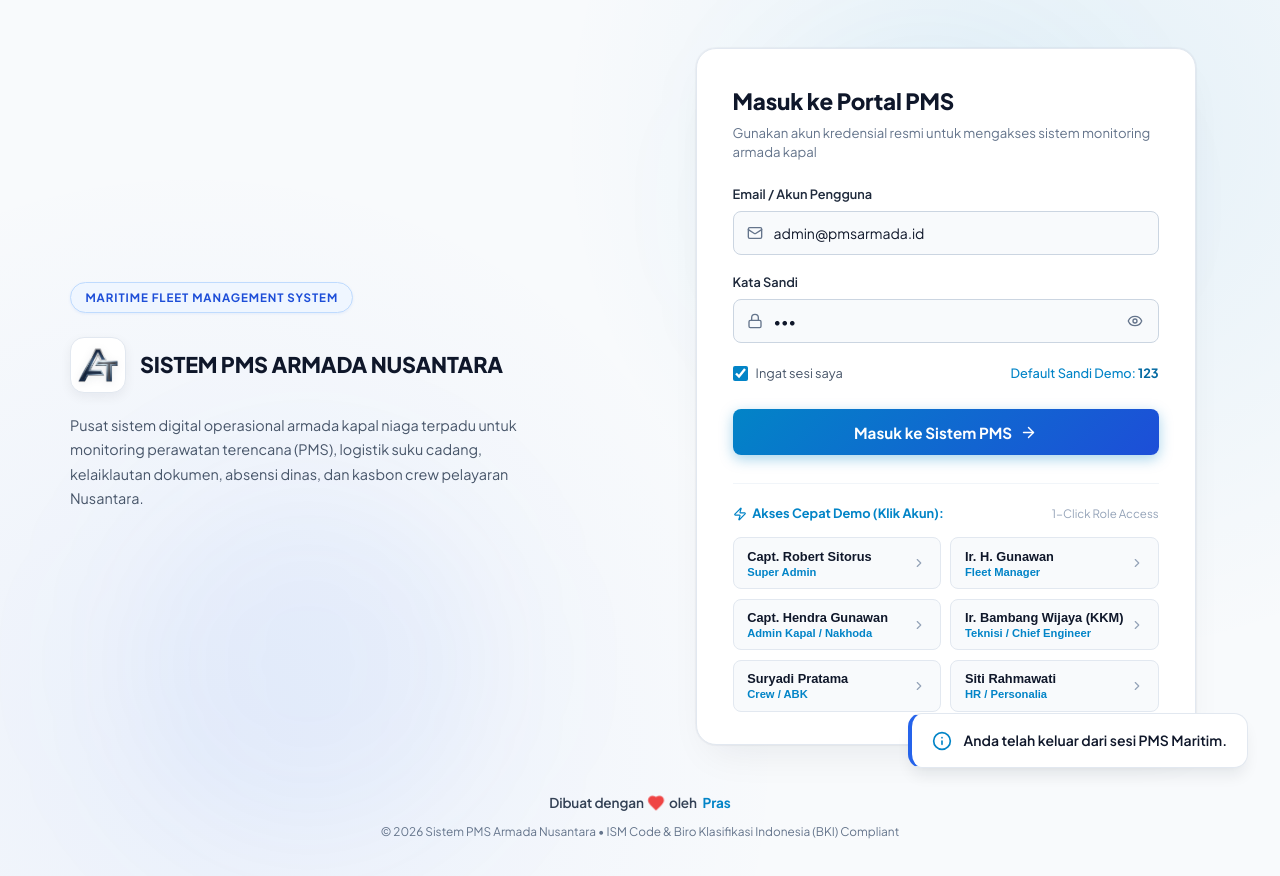
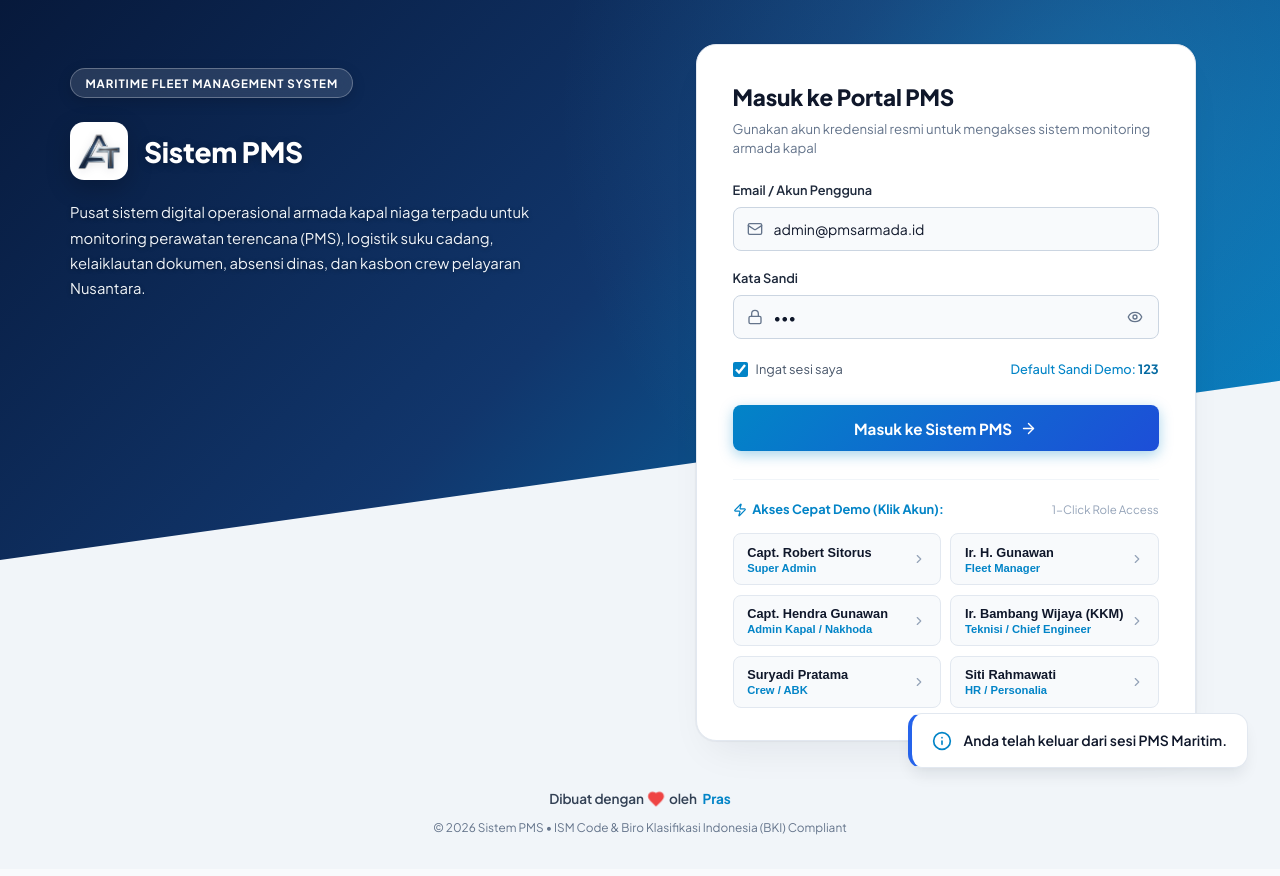
Before and after one commit to Prasetya1721/PMS.v2, a React (Vite) app: page / in a window 1280 px wide. Both pictures are taken after a click on the button 1229 px from the left and 33 px from the top of the page. Shown: the top 876 px of the page. Built offline with nearby package versions, Linux system fonts and the light colour scheme.

Commit message:
feat: apply blue and white dual-tone background and rename title to Sistem PMS

```diff
--- a/src/App.jsx
+++ b/src/App.jsx
@@ -102,12 +102,12 @@ export default function App() {
                   Dibuat dengan <Heart size={13} className="bhk-heart-icon" fill="#ef4444" color="#ef4444" /> oleh <strong className="bhk-author-name">Pras</strong>
                 </span>
                 <span className="app-footer-compliance">
-                  © 2026 Sistem PMS Armada Nusantara • ISM Code & Biro Klasifikasi Indonesia (BKI) Compliant
+                  © 2026 Sistem PMS • ISM Code & Biro Klasifikasi Indonesia (BKI) Compliant
                 </span>
               </div>
             </div>
             <div className="app-footer-right">
-              <span className="app-footer-badge">Sistem PMS Armada v2.4</span>
+              <span className="app-footer-badge">Sistem PMS v2.4</span>
             </div>
           </div>
         </footer>
--- a/src/components/auth/LoginPage.jsx
+++ b/src/components/auth/LoginPage.jsx
@@ -32,9 +32,8 @@ export default function LoginPage() {
 
   return (
     <div className="bhk-login-wrapper">
-      {/* Background Ambient Glows */}
-      <div className="bhk-ambient-glow bhk-glow-top-right" />
-      <div className="bhk-ambient-glow bhk-glow-bottom-left" />
+      {/* Blue & White Dual-Tone Decorative Angled Background */}
+      <div className="bhk-bg-decor" />
 
       <div className="bhk-login-container">
         <div className="bhk-login-columns">
@@ -51,7 +50,7 @@ export default function LoginPage() {
                 <img src={logoAt} alt="AT Logo" className="bhk-brand-logo-img" />
               </div>
               <h1 className="bhk-company-name">
-                SISTEM PMS ARMADA NUSANTARA
+                Sistem PMS
               </h1>
             </div>
 
@@ -180,7 +179,7 @@ export default function LoginPage() {
             Dibuat dengan <Heart size={14} className="bhk-heart-icon" fill="#ef4444" color="#ef4444" /> oleh <span className="bhk-author-name">Pras</span>
           </div>
           <div className="bhk-footer-compliance">
-            © 2026 Sistem PMS Armada Nusantara • ISM Code & Biro Klasifikasi Indonesia (BKI) Compliant
+            © 2026 Sistem PMS • ISM Code & Biro Klasifikasi Indonesia (BKI) Compliant
           </div>
         </footer>
       </div>
--- a/src/components/layout/Sidebar.jsx
+++ b/src/components/layout/Sidebar.jsx
@@ -137,7 +137,7 @@ export default function Sidebar() {
             <img src={logoAt} alt="AT Logo" style={{ width: '28px', height: '28px', objectFit: 'contain' }} />
           </div>
           <div style={{ flex: 1 }}>
-            <div className="brand-title" style={{ fontSize: '0.98rem' }}>PMS ARMADA</div>
+            <div className="brand-title" style={{ fontSize: '0.98rem' }}>SISTEM PMS</div>
             <div className="brand-subtitle">Fleet Maintenance System</div>
           </div>
           {/* Mobile close button */}
--- a/src/index.css
+++ b/src/index.css
@@ -1285,40 +1285,28 @@ textarea.form-control {
 .bhk-login-wrapper {
   min-height: 100vh;
   width: 100%;
-  background-color: #f8fafc;
-  background-image:
-    radial-gradient(circle at 85% 15%, rgba(2, 132, 199, 0.08) 0%, transparent 40%),
-    radial-gradient(circle at 15% 85%, rgba(37, 99, 235, 0.06) 0%, transparent 45%);
+  background-color: #f1f5f9;
   position: relative;
   display: flex;
   align-items: center;
   justify-content: center;
-  padding: 3rem 1.5rem;
+  padding: 2.25rem 1.5rem 2rem;
   overflow-x: hidden;
 }
 
-.bhk-ambient-glow {
+/* Blue & White Dual-Tone Angled Header Banner (Matches Example) */
+.bhk-bg-decor {
   position: absolute;
+  top: 0;
+  left: 0;
+  right: 0;
+  height: 560px;
+  background:
+    radial-gradient(circle at 85% 20%, rgba(56, 189, 248, 0.25) 0%, transparent 45%),
+    linear-gradient(135deg, #07193b 0%, #11366c 48%, #0284c7 100%);
+  clip-path: polygon(0 0, 100% 0, 100% 68%, 0 100%);
+  z-index: 0;
   pointer-events: none;
-  border-radius: 50%;
-  filter: blur(80px);
-  z-index: 1;
-}
-
-.bhk-glow-top-right {
-  top: 5%;
-  right: 15%;
-  width: 320px;
-  height: 320px;
-  background: rgba(2, 132, 199, 0.07);
-}
-
-.bhk-glow-bottom-left {
-  bottom: 5%;
-  left: 10%;
-  width: 360px;
-  height: 360px;
-  background: rgba(37, 99, 235, 0.06);
 }
 
 .bhk-login-container {
@@ -1336,35 +1324,38 @@ textarea.form-control {
   display: grid;
   grid-template-columns: 1.05fr 1fr;
   gap: 3.5rem;
-  align-items: center;
-}
-
-/* LEFT COLUMN */
+  align-items: flex-start;
+  padding-top: 0.5rem;
+}
+
+/* LEFT COLUMN (ON BLUE BACKGROUND) */
 .bhk-left-col {
   display: flex;
   flex-direction: column;
   align-items: flex-start;
   text-align: left;
+  padding-top: 1.5rem;
 }
 
 .bhk-pill-badge {
   display: inline-block;
-  background: #eff6ff;
-  border: 1px solid #bfdbfe;
-  color: #1d4ed8;
+  background: rgba(255, 255, 255, 0.12);
+  border: 1px solid rgba(255, 255, 255, 0.28);
+  color: #ffffff;
   font-size: 0.72rem;
   font-weight: 700;
   letter-spacing: 0.08em;
   padding: 0.35rem 0.9rem;
   border-radius: 9999px;
   margin-bottom: 1.5rem;
-  box-shadow: 0 1px 3px rgba(37, 99, 235, 0.08);
+  box-shadow: 0 4px 14px rgba(0, 0, 0, 0.15);
+  backdrop-filter: blur(8px);
 }
 
 .bhk-brand-header {
   display: flex;
   align-items: center;
-  gap: 0.875rem;
+  gap: 1rem;
   margin-bottom: 1.25rem;
 }
 
@@ -1373,12 +1364,12 @@ textarea.form-control {
   display: flex;
   align-items: center;
   justify-content: center;
-  width: 56px;
-  height: 56px;
+  width: 58px;
+  height: 58px;
   background: #ffffff;
-  border: 1px solid #e2e8f0;
+  border: 1px solid rgba(255, 255, 255, 0.6);
   border-radius: var(--radius-lg);
-  box-shadow: 0 4px 12px rgba(15, 23, 42, 0.06);
+  box-shadow: 0 8px 24px rgba(0, 0, 0, 0.22);
   padding: 6px;
 }
 
@@ -1386,24 +1377,26 @@ textarea.form-control {
   width: 100%;
   height: 100%;
   object-fit: contain;
-  filter: drop-shadow(0 2px 4px rgba(15, 23, 42, 0.08));
+  filter: drop-shadow(0 2px 4px rgba(15, 23, 42, 0.1));
 }
 
 .bhk-company-name {
-  font-size: 1.35rem;
+  font-size: 1.75rem;
   font-weight: 800;
-  color: #0f172a;
+  color: #ffffff;
   letter-spacing: -0.01em;
-  line-height: 1.25;
+  line-height: 1.2;
   margin: 0;
+  text-shadow: 0 2px 8px rgba(0, 0, 0, 0.25);
 }
 
 .bhk-company-desc {
-  font-size: 0.9rem;
-  color: #475569;
+  font-size: 0.925rem;
+  color: #f1f5f9;
   line-height: 1.7;
   max-width: 480px;
   margin-bottom: 0;
+  text-shadow: 0 1px 4px rgba(0, 0, 0, 0.35);
 }
 
 /* RIGHT COLUMN (LOGIN CARD) */
@@ -1794,6 +1787,11 @@ textarea.form-control {
 
 /* Responsive adjustments for Tablets and Mobile */
 @media (max-width: 960px) {
+  .bhk-bg-decor {
+    height: 400px;
+    clip-path: polygon(0 0, 100% 0, 100% 82%, 0 100%);
+  }
+
   .bhk-login-columns {
     grid-template-columns: 1fr;
     gap: 2.5rem;
```
